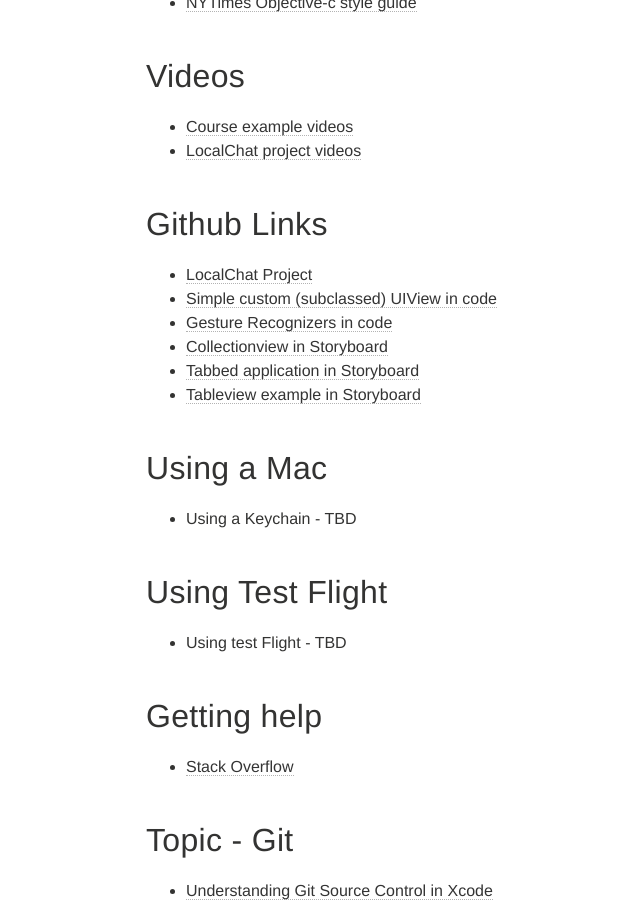
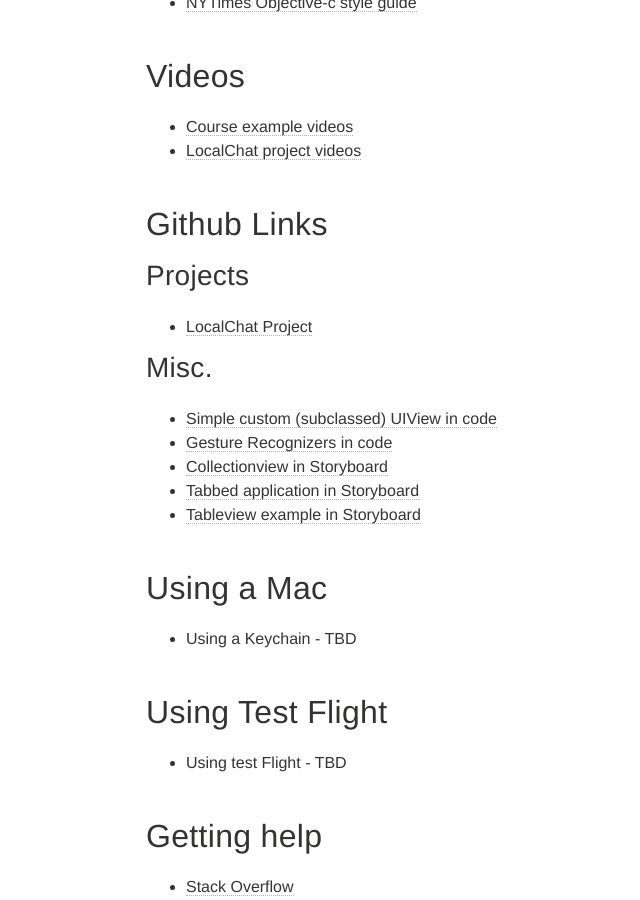
Before and after one commit to portlandcodeschool/ios, a Jekyll site: the page built from resources.md, in a window 1280 px wide and 900 px high, scrolled down 735 px. Shown: the whole window, without its empty margins (174-814 px from the left). Built offline with Jekyll 4.4.1, drawn with Linux system fonts in a browser that asks for light colours; nearby versions of some CDN libraries.

Commit message:
Update resources.md

```diff
--- a/resources.md
+++ b/resources.md
@@ -29,7 +29,10 @@ tags: [curriculum]
 * [LocalChat project videos](https://drive.google.com/folderview?id=0B1jxDrjd4WIaMklKTndhc1phTVE&usp=sharing)
 
 # Github Links
+## Projects
 * [LocalChat Project](https://github.com/portlandcodeschool/LocalChat)
+
+## Misc.
 * [Simple custom (subclassed) UIView in code](https://github.com/portlandcodeschool/SimpleCustomView_iOS)
 * [Gesture Recognizers in code](https://github.com/portlandcodeschool/GestureRecognizers_iOS)
 * [Collectionview in Storyboard](https://github.com/portlandcodeschool/CollectionViewStoryboard_iOS)
```
